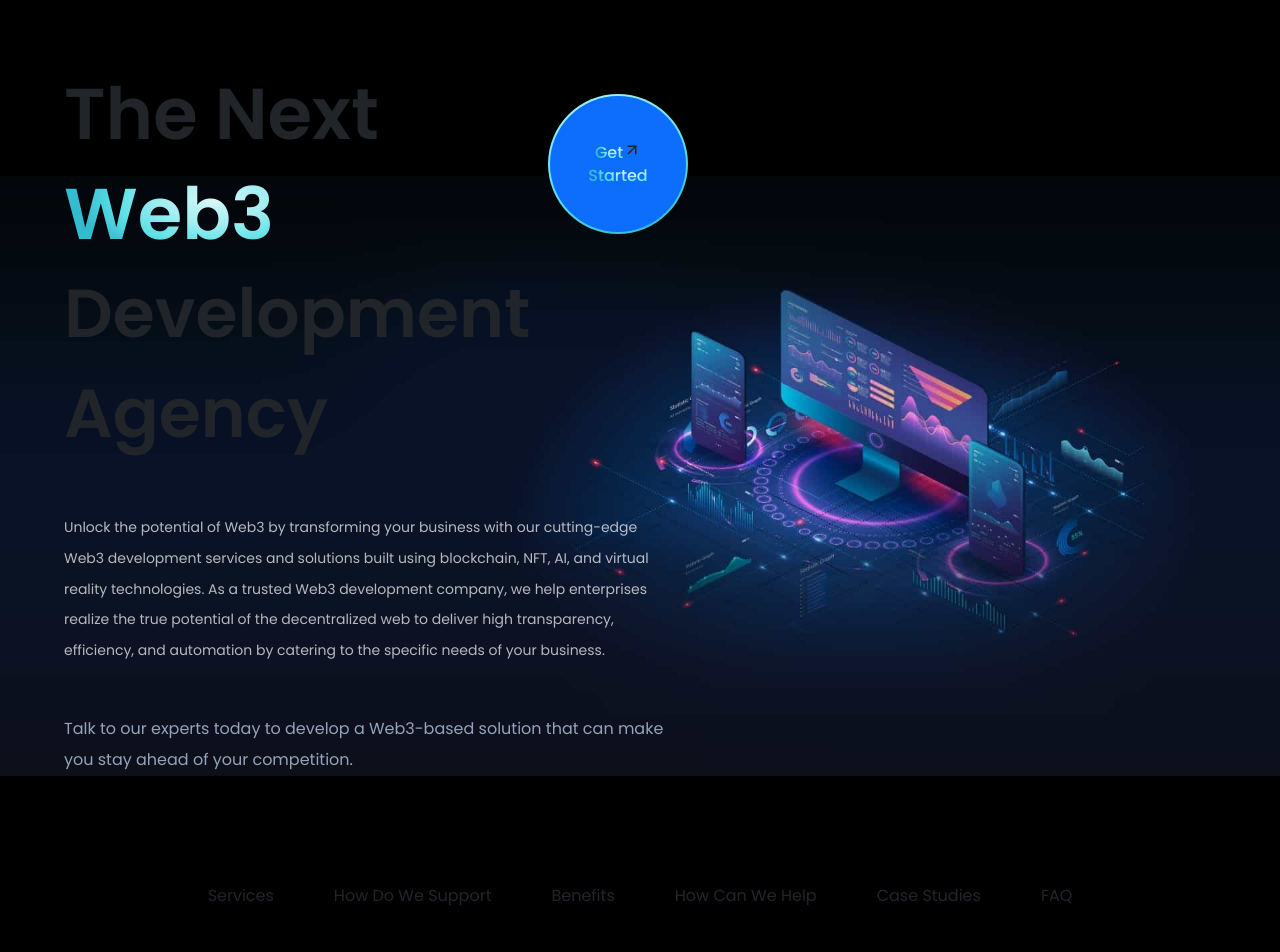
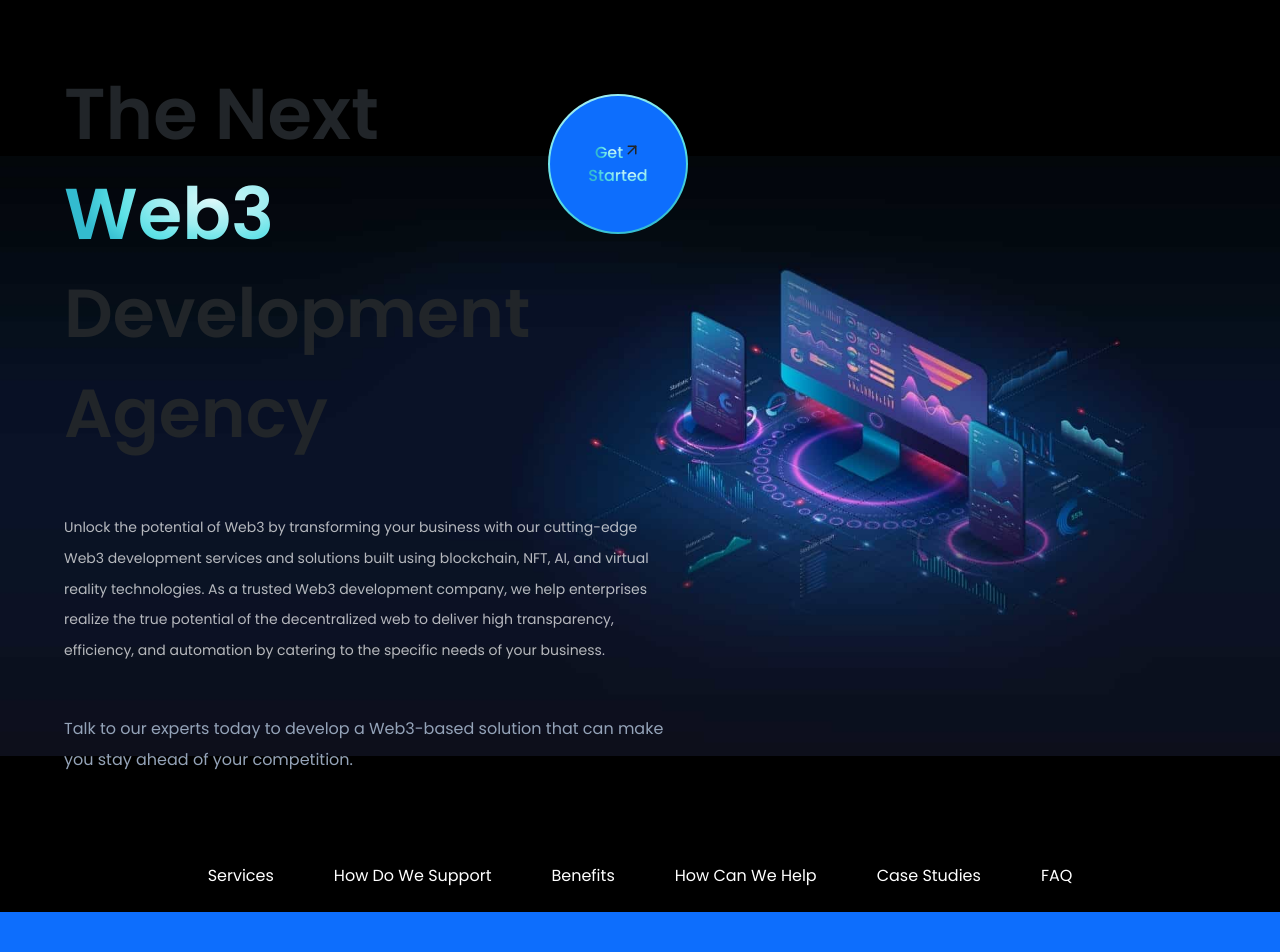
Before and after one commit to Edberaga/Old-Saysheji, a React (Vite) app: page / in a window 1280 px wide. Shown: the top 952 px of the page. Built offline with nearby package versions, Linux system fonts and the light colour scheme.

Commit message:
Add several css for the homepage styling

```diff
--- a/src/home/homepage.css
+++ b/src/home/homepage.css
@@ -1,8 +1,22 @@
-.navText{ padding: 20px 10px;}
+.navText a{
+    padding: 20px 10px;
+    color: white;
+    border-bottom: transparent solid 2px;
+    transition: 0.25s;
+}
 
-.navText:hover {
+.navText a:hover {
     color: #00f6ff;
     border-bottom: #00f6ff solid 2px;
+}
+
+.study-list li {
+    list-style-type: disc;
+    list-style-position: inside;
+}
+
+.case-line{
+    background-color: #00f6ff;
 }
 
 @media screen and (max-width: 768px) {
```
